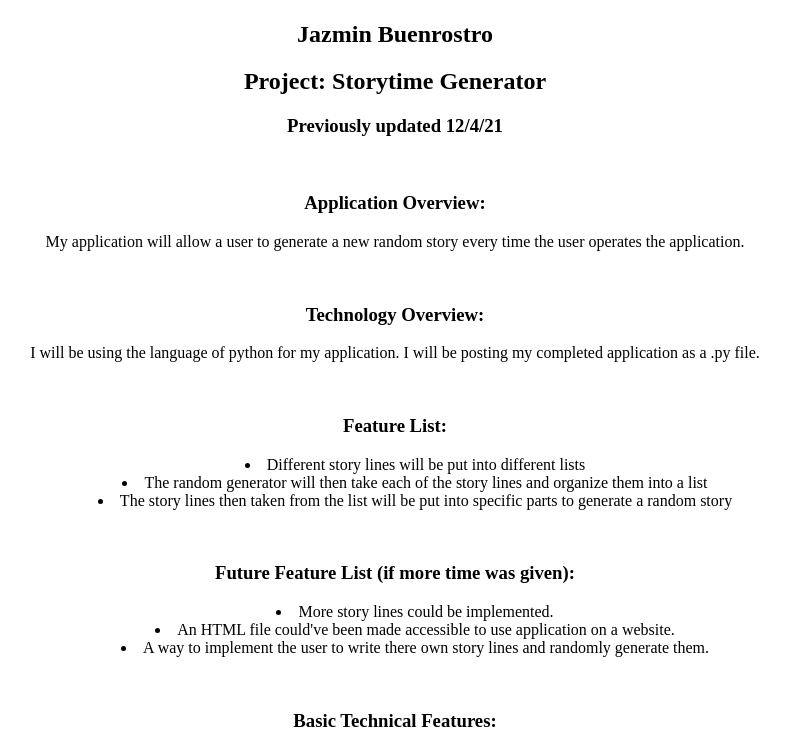
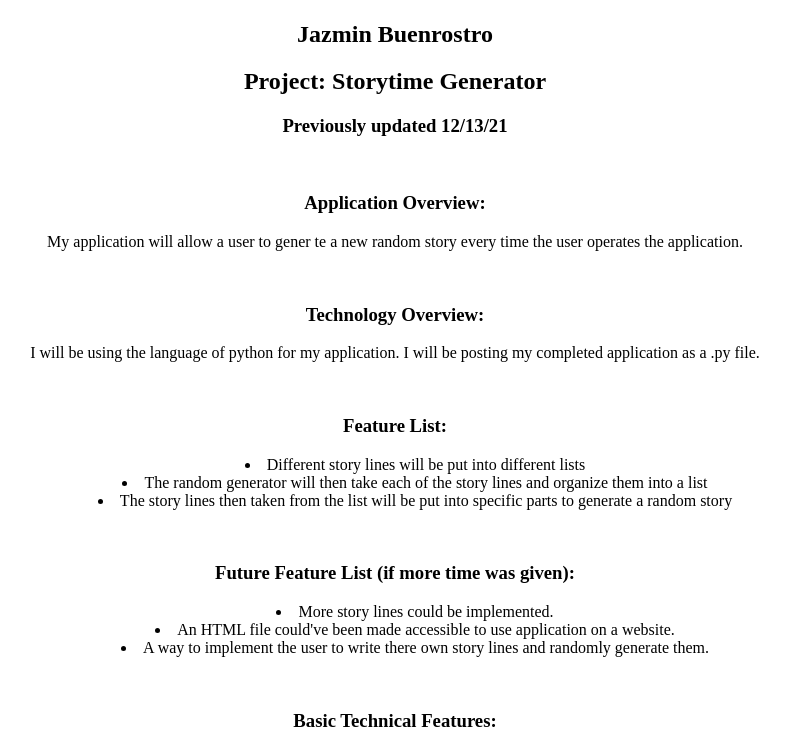
Before and after one commit to jbuenrostro1/final-project-proposal, a plain HTML site: page index.html in a window 1280 px wide. Shown: the part 59-800 px from the top of the page, without its empty margins (245-1032 px from the left). Drawn offline with Linux system fonts and the light colour scheme.

Commit message:
Update index.html

```diff
--- a/index.html
+++ b/index.html
@@ -13,10 +13,10 @@
     <h2 style="text-align:center;">Project: Storytime Generator</h2>
 </head>
 <body>
-    <h3 style="text-align:center;">Previously updated 12/4/21 </h3>
+    <h3 style="text-align:center;">Previously updated 12/13/21 </h3>
     <br>
     <h3 style="text-align:center;">Application Overview: </h3>
-    <p style="text-align:center;" >My application will allow a user to generate a new random story every time the user operates the application.</p>
+    <p style="text-align:center;" >My application will allow a user to gener te a new random story every time the user operates the application.</p>
     <br>
     <h3 style="text-align:center;">Technology Overview: </h3>
     <p style="text-align:center;" >I will be using the language of python for my application. I will be posting my completed application as a .py file.</p>
```
